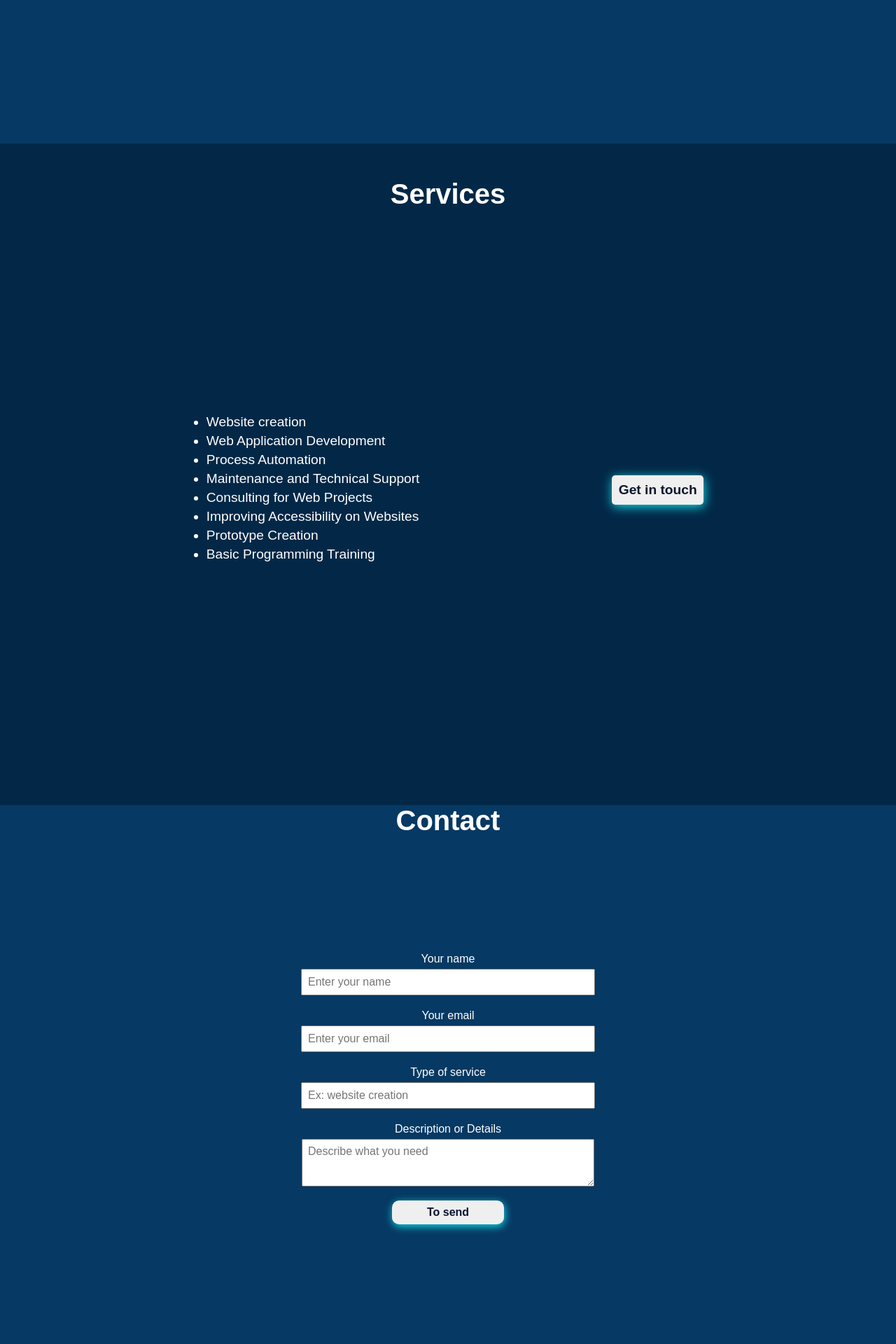
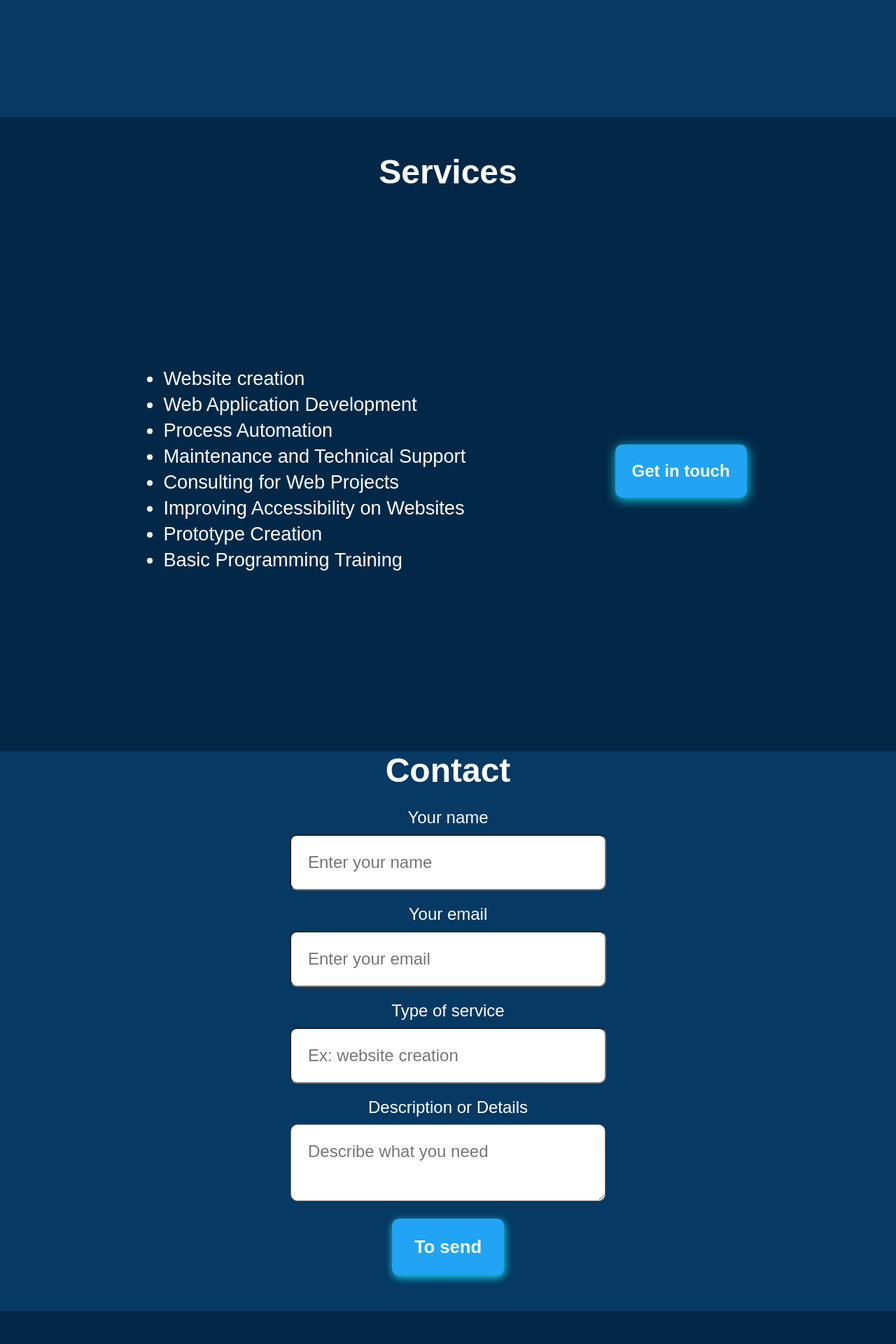
Before and after one commit to LeonardoHenriqueFR01/Lading-page, a Flask app: page / in a window 1280 px wide. Shown: the part 1560-3480 px from the top of the page at 70% size. After the commit the page ends 3433 px from the top, so only its background shows below. Run offline with Flask 3, Linux system fonts and the light colour scheme.

Commit message:
alguns ajustes na interface

```diff
--- a/Portfolio/static/css/style.css
+++ b/Portfolio/static/css/style.css
@@ -8,6 +8,7 @@
 }
 
 :root {
+    --button-color: #20A4F3; /* Cor para botões */
     --first-color: #0a152f; /* Cor do Header */
     --second-color: #15dceb; /* Cor para efeitos */
     --third-color: #063963; /* Cor para o About */
@@ -129,12 +133,12 @@
 
 .links-project > p {
     color: #ffffff;
-    font-size: 1.2em;
+    font-size: 1.5em;
 }
 
 .section-services > h1 {
     text-align: center;
-    font-size: 2.5em;
+    font-size: 3em;
     color: #ffffff;
     margin-top: 50px;
 }
@@ -148,12 +152,13 @@
 }
 
 .services-content > a > button {
-    padding: 0.5em;
-    font-size: 1.2em;
+    padding: 1em;
+    font-size: 1.5em;
     box-shadow: 1px 3px 15px var(--second-color);
-    color: var(--first-color);
+    color: #ffffff;
+    background-color: var(--button-color);
     font-weight: bold;
-    border-radius: 5px;
+    border-radius: 10px;
     border: none;
     cursor: pointer;
 }
@@ -168,7 +173,7 @@
     margin-left: 20px;
     margin-bottom: 5px;
     color: #ffffff;
-    font-size: 1.2em;
+    font-size: 1.7em;
 
 }
 
@@ -179,9 +184,8 @@
 
 .section-contact > h1 {
     text-align: center;
-    font-size: 2.5em;
+    font-size: 3em;
     color: #ffffff;
-    margin-top: 50px;
 }
 
 .contact-content > form {
@@ -195,34 +199,38 @@
 
 .contact-content > form > label {
     color: #ffffff;
-    margin-bottom: 5px;
+    margin-bottom: 10px;
+    font-size: 1.5em;
 }
 
 
 .contact-content > form > input {
     width: 50vh;
     margin-bottom: 20px;
-    padding: 0.5em;
-    font-size: 1em;
+    padding: 1em;
+    font-size: 1.5em;
+    border-radius: 10px;
 }
 
 .contact-content > form > textarea {
     width: 50vh;
-    height: 50px;
-    padding: 0.5em;
-    font-size: 1em;
+    height: 60px;
+    padding: 1em;
+    font-size: 1.5em;
+    border-radius: 10px;
 }
 
 .contact-content > form > button {
-    margin-top: 20px;
+    margin-top: 25px;
     width: 20vh;
-    padding: 0.5em;
-    font-size: 1em;
+    padding: 1em;
+    font-size: 1.6em;
     font-weight: bold;
     border-radius: 10px;
     border: none;
     cursor: pointer;
-    color: var(--first-color);
+    background-color: var(--button-color);
+    color: #ffffff;
     box-shadow: 1px 3px 12px var(--second-color);
 }
 
--- a/burger-shop/static/style.css
+++ b/burger-shop/static/style.css
@@ -23,7 +23,6 @@
     width: 100vw;
     position: fixed;
 }
-
 header > div {
     display: flex;
     align-items: center;
```
Also changed, not shown: other parts of Portfolio/static/css/style.css (+18 -13 lines).
